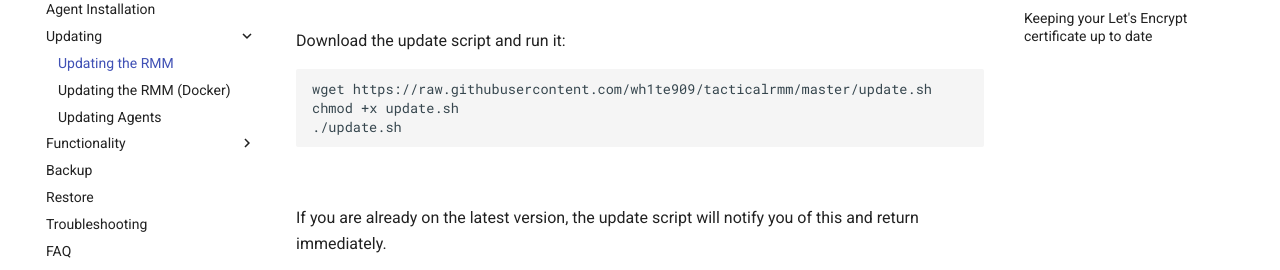
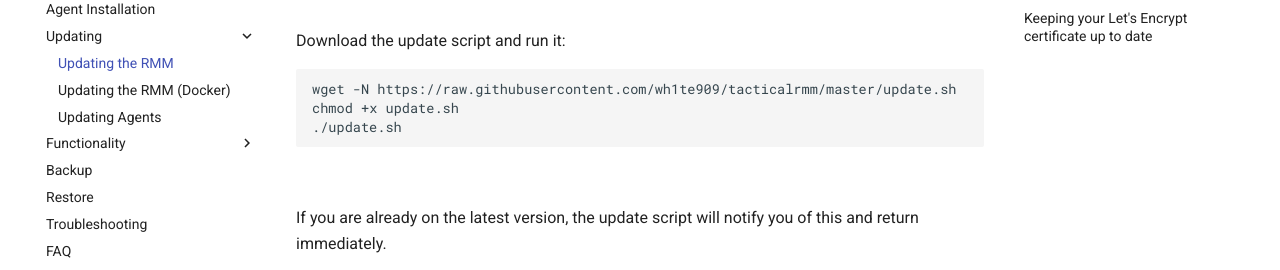
Before and after one commit to amidaware/trmm-docs, an MkDocs documentation site: the page built from docs/docs/update_server.md, in a window 1280 px wide and 900 px high, scrolled down 738 px. Shown: the part 180-450 px from the top of the window. Built offline with MkDocs 1.6.1 and Material for MkDocs 9.7.7, drawn with Linux system fonts in a browser that asks for light colours; comment, search, counter and statistics services are not loaded.

Commit message:
Avoid multiple update file versions
Kept getting update.sh.1, update.sh.2 etc with each run and then the auto-pasted command wouldn't be running the latest version of the file.

````diff
--- a/docs/docs/update_server.md
+++ b/docs/docs/update_server.md
@@ -20,7 +20,7 @@
 __Never__ run any update scripts or commands as the `root` user.<br/>This will mess up permissions and break your installation.<br/><br/>
 Download the update script and run it:<br/>
 ```bash
-wget https://raw.githubusercontent.com/wh1te909/tacticalrmm/master/update.sh
+wget -N https://raw.githubusercontent.com/wh1te909/tacticalrmm/master/update.sh
 chmod +x update.sh
 ./update.sh
 ```
````
